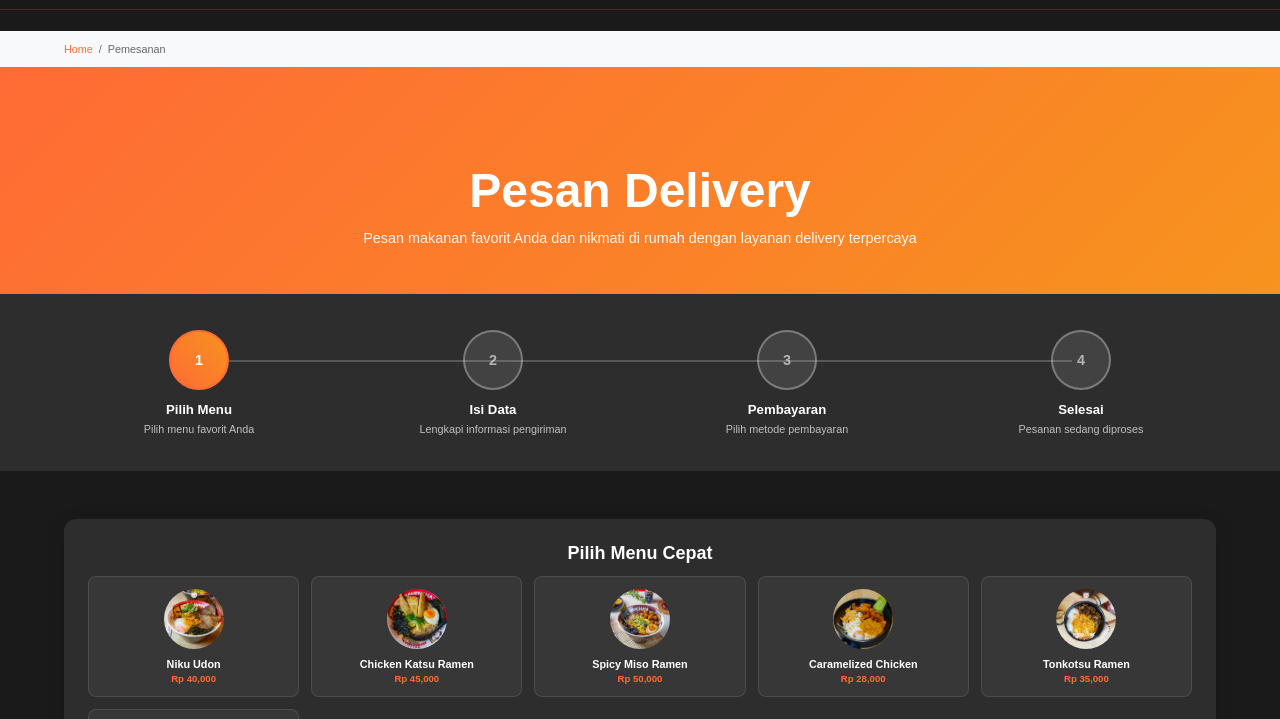
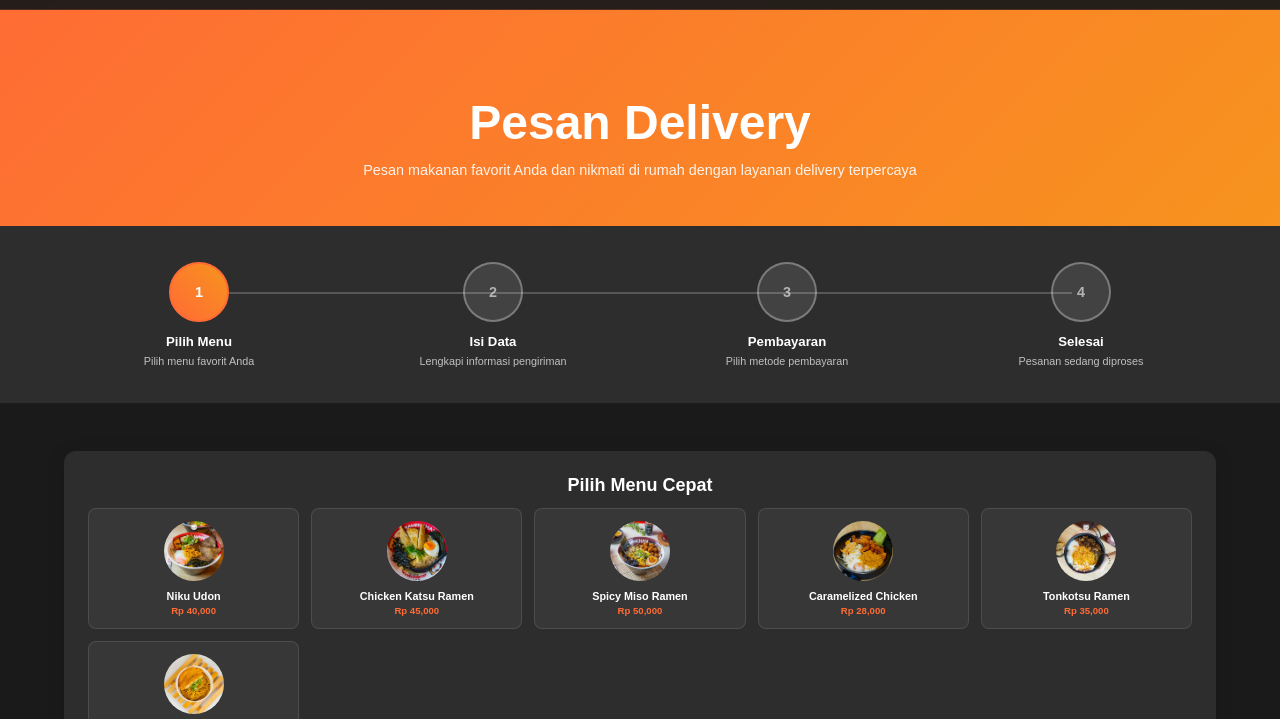
Before and after one commit to Novandrya1/ramenchan, a website: page order.html in a window 1280 px wide. Shown: the part 49-768 px from the top of the page. Drawn offline with nearby package versions, Linux system fonts and the light colour scheme.

Commit message:
🗑️ Remove breadcrumb from order page

```diff
--- a/css/order-modern.css
+++ b/css/order-modern.css
@@ -1,28 +1,6 @@
 /* Modern Order Page Styles */
-.breadcrumb {
-    background: var(--gray);
-    padding: 1rem 0;
-    margin-top: 80px;
-}
-
-.breadcrumb .container {
-    display: flex;
-    align-items: center;
-    gap: 0.5rem;
-    color: rgba(255, 255, 255, 0.7);
-}
-
-.breadcrumb a {
-    color: var(--primary);
-    text-decoration: none;
-}
-
-.breadcrumb a:hover {
-    text-decoration: underline;
-}
-
 .order-hero {
-    padding: 8rem 0 4rem;
+    padding: 12rem 0 4rem;
     background: linear-gradient(135deg, var(--primary), var(--secondary));
     text-align: center;
     color: var(--white);
--- a/order.html
+++ b/order.html
@@ -41,13 +41,6 @@
             <a href="#" id="hamburger-menu"><i data-feather="menu"></i></a>
         </div>
     </header>
-    <div class="breadcrumb">
-        <div class="container">
-            <a href="index.html">Home</a>
-            <span>/</span>
-            <span>Pemesanan</span>
-        </div>
-    </div>
 
     <main>
         <section class="order-hero">
```
